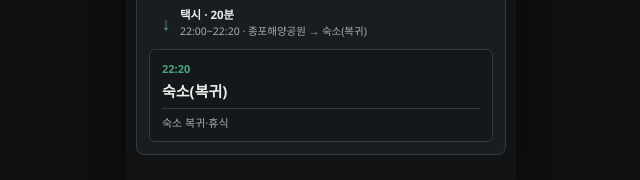
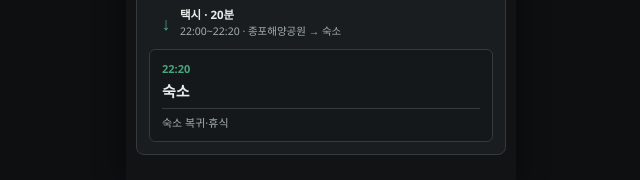
Before and after one commit to aassder95/TravelPlans, a plain HTML site: page index.html in a window 1280 px wide. Shown: the part 2064-2244 px from the top of the page, 319-959 px from the left. Drawn offline with nearby package versions, Linux system fonts and the light colour scheme; no server answers.

Commit message:
fix(schedule): 숙소 출발 복귀 표기 통일

```diff
--- a/index.html
+++ b/index.html
@@ -203,9 +203,9 @@ const trips = [{
   days: {
   sat: {
     isoDate: "2026-09-05", date: "9월 5일", day: "토요일", theme: "도심·밤바다", color: "#206c4c",
-    summary: "여수엑스포역 → 이순신광장 점심 권역 → 숙소(체크인) → 이순신광장 → 고소동 → 하멜등대 → 하멜로 저녁 권역 → 낭만포차·밤바다 → 숙소(복귀)",
+    summary: "여수엑스포역 → 이순신광장 점심 권역 → 숙소(체크인) → 이순신광장 → 고소동 → 하멜등대 → 하멜로 저녁 권역 → 낭만포차·밤바다 → 숙소",
     note: "게장집은 순이네밥상의 대기를 보고 같은 권역의 정담식당이나 진복식당으로 바꿀 수 있어요. 점심 뒤 숙소에서 수영과 사우나를 먼저 이용해요.",
-    points: [["여수엑스포역",127.74924,34.75551],["이순신광장 점심 권역",127.73777,34.74136],["숙소(체크인)",127.75165,34.73155],["이순신광장",127.73594,34.7393],["고소동 벽화마을",127.73998,34.73835],["하멜등대",127.74702,34.73645],["하멜로 저녁 권역",127.74514,34.73969],["낭만포차·밤바다",127.74494,34.73832],["숙소(복귀)",127.75165,34.73155]],
+    points: [["여수엑스포역",127.74924,34.75551],["이순신광장 점심 권역",127.73777,34.74136],["숙소(체크인)",127.75165,34.73155],["이순신광장",127.73594,34.7393],["고소동 벽화마을",127.73998,34.73835],["하멜등대",127.74702,34.73645],["하멜로 저녁 권역",127.74514,34.73969],["낭만포차·밤바다",127.74494,34.73832],["숙소",127.75165,34.73155]],
     segments: [
       {mode:"drive",points:[0,1,2,3]},
       {mode:"foot",points:[3,4,5,6,7]},
@@ -221,15 +221,15 @@ const trips = [{
       ["18:30~18:40","이순신광장","고소동 벽화마을","이동","도보"],["18:40~19:10","","고소동 벽화마을","구경","30분"],
       ["19:10~19:30","고소동 벽화마을","하멜등대","이동","도보"],["19:30~20:00","","하멜등대","구경","30분"],
       ["20:00~21:30","하멜등대","하멜로 저녁 권역","저녁 식사","",[["오팔공","조개구이"],["보물섬","해물전복물회 · 전복죽"],["돌문어상회","돌문어삼합 · 돌문어라면"]]],
-      ["21:30~22:00","","낭만포차·종포해양공원","구경","30분"],["22:00~22:20","종포해양공원","숙소(복귀)","이동","택시"],
-      ["22:20","","숙소(복귀)","숙소 복귀·휴식",""]
+      ["21:30~22:00","","낭만포차·종포해양공원","구경","30분"],["22:00~22:20","종포해양공원","숙소","이동","택시"],
+      ["22:20","","숙소","숙소 복귀·휴식",""]
     ]
   },
   sun: {
     isoDate: "2026-09-06", date: "9월 6일", day: "일요일", theme: "오동도·아쿠아리움", color: "#206c4c",
-    summary: "숙소(출발) → 오동도 → 오동동김밥 → 아쿠아플라넷 → 아르떼뮤지엄 → 해상케이블카 → 돌산공원 → 숙소(수영·사우나) → 바담식당 → 숙소(복귀)",
+    summary: "숙소 → 오동도 → 오동동김밥 → 아쿠아플라넷 → 아르떼뮤지엄 → 해상케이블카 → 돌산공원 → 숙소(수영·사우나) → 바담식당 → 숙소",
     note: "케이블카 편도로 돌산에 넘어온 뒤 숙소 수영과 사우나를 이용하고 저녁 식사를 해요.",
-    points: [["숙소(출발)",127.75165,34.73155],["오동도",127.76709,34.74504],["오동동김밥",127.7508,34.74299],["아쿠아플라넷",127.74862,34.74628],["아르떼뮤지엄",127.74564,34.75087],["자산 케이블카역",127.75295,34.74033],["돌산공원",127.73965,34.73031],["숙소(수영·사우나)",127.75165,34.73155],["바담식당",127.74434,34.73297],["숙소(복귀)",127.75165,34.73155]],
+    points: [["숙소",127.75165,34.73155],["오동도",127.76709,34.74504],["오동동김밥",127.7508,34.74299],["아쿠아플라넷",127.74862,34.74628],["아르떼뮤지엄",127.74564,34.75087],["자산 케이블카역",127.75295,34.74033],["돌산공원",127.73965,34.73031],["숙소(수영·사우나)",127.75165,34.73155],["바담식당",127.74434,34.73297],["숙소",127.75165,34.73155]],
     segments: [
       {mode:"drive",points:[0,1]},
       {mode:"foot",points:[1,2,3,4,5]},
@@ -238,7 +238,7 @@ const trips = [{
       {mode:"foot",points:[7,8,9]}
     ],
     rows: [
-      ["10:00","","숙소(출발)","기상",""],["10:00~11:00","","숙소(출발)","준비",""],["11:00~11:20","숙소(출발)","오동도 입구","이동","택시"],
+      ["10:00","","숙소","기상",""],["10:00~11:00","","숙소","준비",""],["11:00~11:20","숙소","오동도 입구","이동","택시"],
       ["11:20~12:20","","오동도","구경","1시간·입구 복귀 포함"],["12:20~12:30","오동도 입구","오동동김밥","이동","도보"],
       ["12:30~13:30","","오동동김밥","점심 식사","간장게장·갓김치김밥"],["13:30~13:40","오동동김밥","아쿠아플라넷","이동","도보"],
       ["13:40~15:10","","아쿠아플라넷","관람","1시간 30분"],["15:10~15:20","아쿠아플라넷","아르떼뮤지엄","이동","도보"],
@@ -247,8 +247,8 @@ const trips = [{
       ["17:35~18:05","","돌산공원","구경","30분·돌산대교 전망"],["18:05~18:15","돌산공원","숙소(수영·사우나)","이동","택시"],
       ["18:15~19:15","","숙소 수영장","수영","1시간"],["19:15~19:45","","숙소 사우나","사우나","30분"],
       ["19:45~20:15","","숙소","준비",""],["20:15~20:25","숙소","바담식당","이동","도보"],
-      ["20:25~21:55","","바담식당","저녁 식사","서대회무침 · 갈치구이"],["21:55~22:05","바담식당","숙소(복귀)","이동","도보"],
-      ["22:05","","숙소(복귀)","숙소 복귀·휴식",""]
+      ["20:25~21:55","","바담식당","저녁 식사","서대회무침 · 갈치구이"],["21:55~22:05","바담식당","숙소","이동","도보"],
+      ["22:05","","숙소","숙소 복귀·휴식",""]
     ]
   },
   mon: {
```
Also changed, not shown: AGENTS.md (+2 -2 lines).
